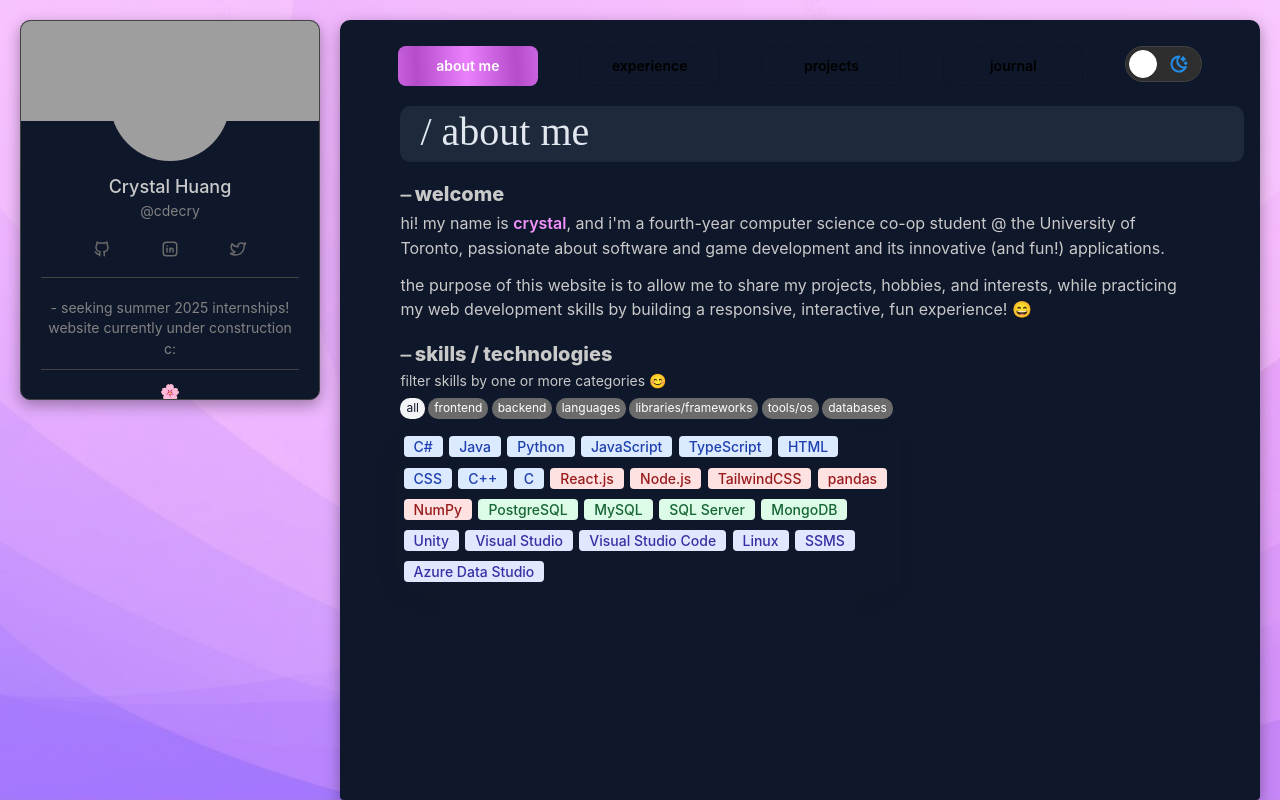
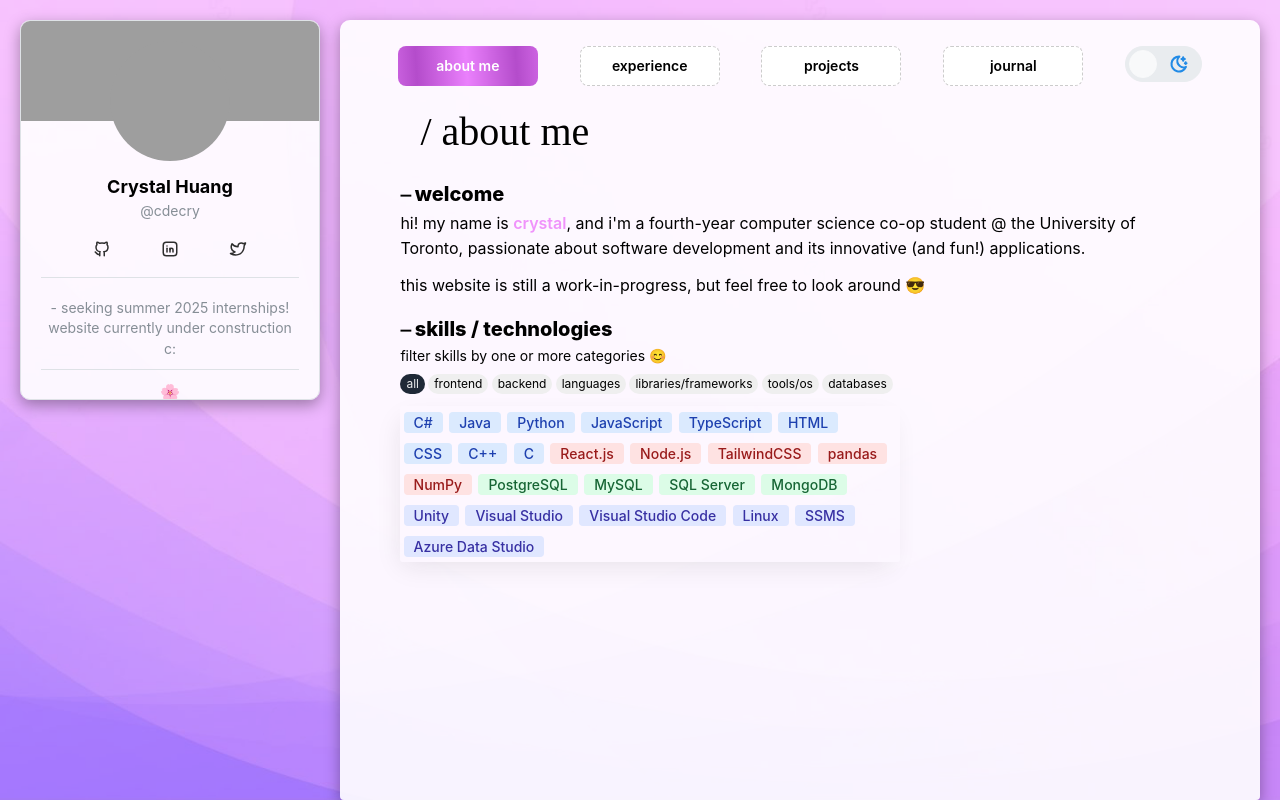
Before and after one commit to cdecry/cdecry.github.io, a React (Create React App) app: page / in a window 1280 px wide. Built offline with nearby package versions, Linux system fonts and the light colour scheme; grey boxes are pictures that could not be loaded; a web font is replaced by a local one.

Commit message:
Disable dark mode, update about

```diff
--- a/src/components/about/About.tsx
+++ b/src/components/about/About.tsx
@@ -24,15 +24,19 @@ const About = () => {
                         <Text>
                             hi! my name is <em id='crystal'>crystal</em>, and i'm a
                             fourth-year computer science co-op student @ the University of
-                            Toronto, passionate about software and game development and its innovative
+                            Toronto, passionate about software development and its innovative
                             (and fun!) applications. <br></br>
                         </Text>
                         <Space h='sm'/>
                         <Text>
+                            {"this website is still a work-in-progress, but feel free to look around 😎"}
+                        </Text>
+                        {/* <Space h='sm'/>
+                        <Text>
                             the purpose of this website is to allow me to share my projects,
                             hobbies, and interests, while practicing my web development skills
                             by building a responsive, interactive, fun experience! 😄
-                        </Text>
+                        </Text> */}
                     </div>
                 </div>
                 <Space h='md'/>
--- a/src/components/journal/Journal.tsx
+++ b/src/components/journal/Journal.tsx
@@ -19,7 +19,7 @@ const JournalComponent = () => {
                     <div>
 
                         <Text>
-                            oops! there's nothing here yet.. 😔 stay tuned!
+                            oops! there's nothing here yet.. 🤫 stay tuned!
                         </Text>
 
                     </div>
--- a/src/components/main/Profile.tsx
+++ b/src/components/main/Profile.tsx
@@ -21,7 +21,7 @@ const Profile = () => {
                 className={classes.avatar}
             />
 
-            <Text ta="center" fz="lg" fw={500} mt="sm">
+            <Text ta="center" fz="lg" fw={700} mt="sm">
                 Crystal Huang
             </Text>
             <Text size='sm' ta='center' c='dimmed'>@cdecry</Text>
--- a/src/components/main/ThemeSwitch.tsx
+++ b/src/components/main/ThemeSwitch.tsx
@@ -1,4 +1,4 @@
-import { Switch, useMantineTheme, rem, useMantineColorScheme } from '@mantine/core';
+import { Switch, useMantineTheme, rem, useMantineColorScheme, Tooltip } from '@mantine/core';
 import { IconSun, IconMoonStars } from '@tabler/icons-react';
 
 const ThemeSwitch = () => {
@@ -22,13 +22,18 @@ const ThemeSwitch = () => {
         />
     );
 
-    return <Switch
-        size="xl"
-        color="dark.4"
-        onLabel={sunIcon}
-        offLabel={moonIcon}
-        onChange={toggleColorScheme}
-    />;
+    return <Tooltip label={`coming soon 😔`} position="top" offset={-33}>
+        <div>
+            <Switch
+                disabled
+                size="xl"
+                color="dark.4"
+                onLabel={sunIcon}
+                offLabel={moonIcon}
+                onChange={toggleColorScheme}
+            />
+        </div>
+    </Tooltip>;
 }
 
 export default ThemeSwitch;
--- a/src/index.tsx
+++ b/src/index.tsx
@@ -12,7 +12,7 @@ const root = ReactDOM.createRoot(
 );
 root.render(
   <React.StrictMode>
-        <MantineProvider defaultColorScheme='dark' cssVariablesResolver={Resolver}>
+        <MantineProvider defaultColorScheme='light' cssVariablesResolver={Resolver}>
             <App />
         </MantineProvider>
   </React.StrictMode>
```
